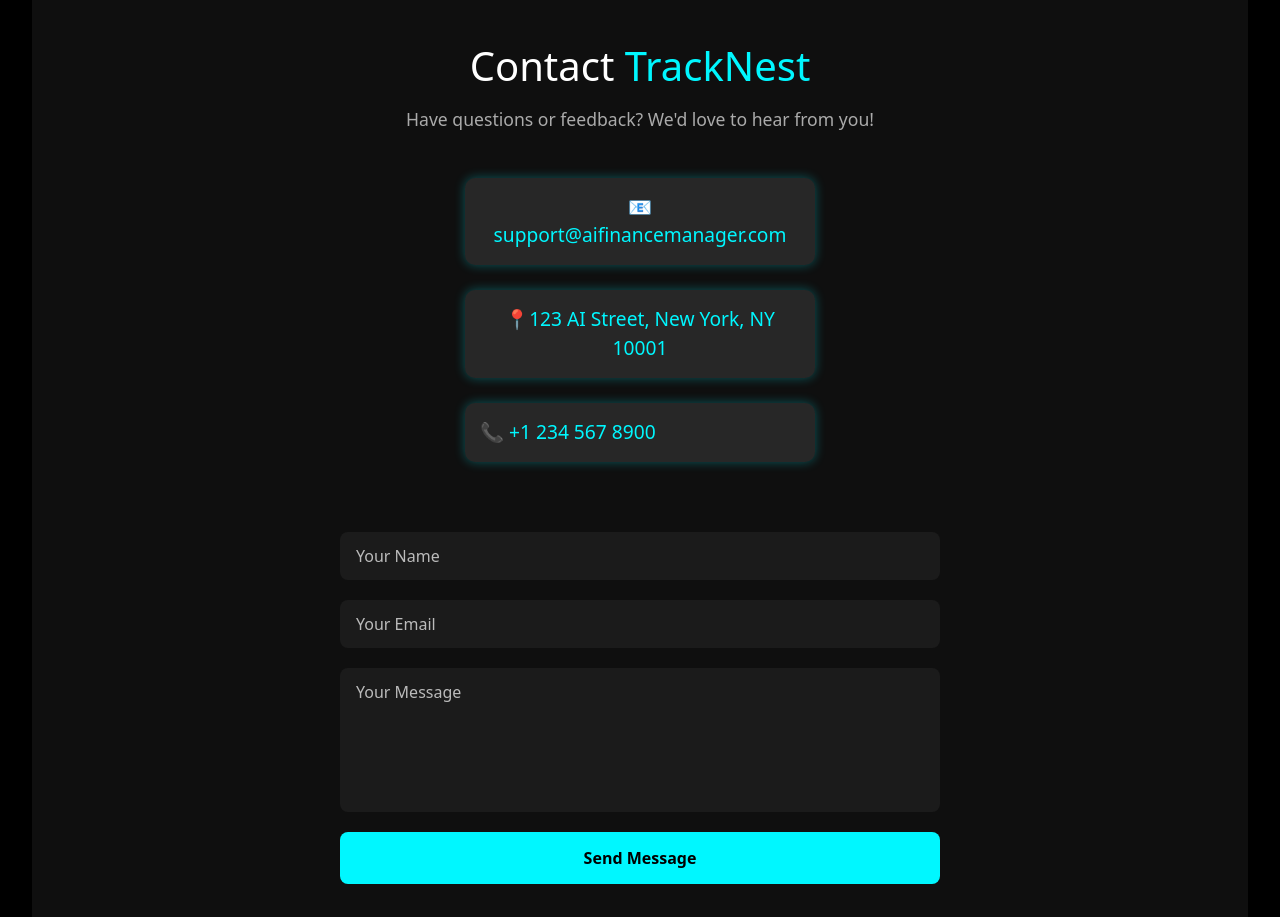
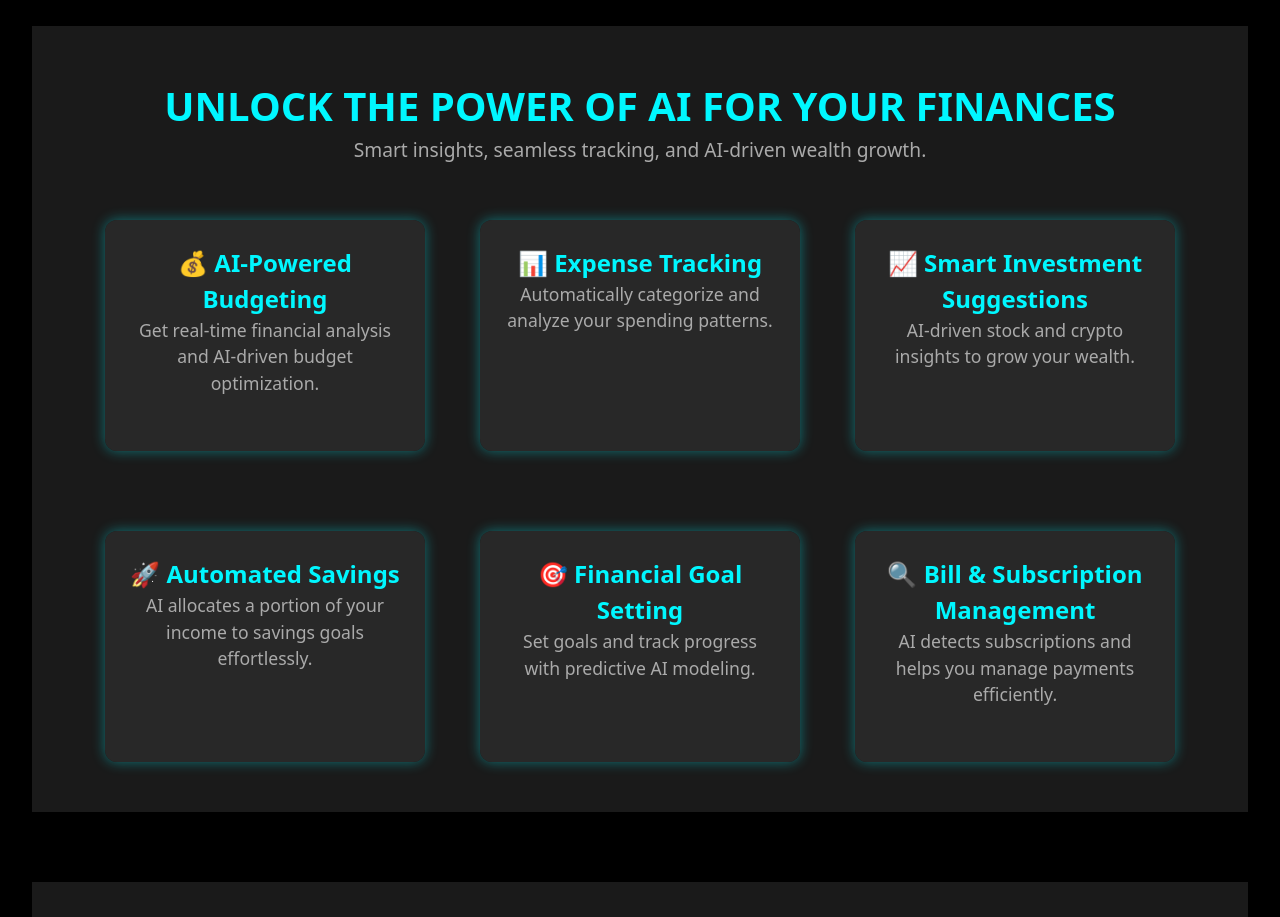
Before and after one commit to shreedharwal/Project_01_React, a React (Vite) app in the folder 01_Aifinance/: page / in a window 1280 px wide. Shown: the part 1880-2797 px from the top of the page. Built offline with nearby package versions, Linux system fonts and the light colour scheme.

Commit message:
need to see gap in features section -else updated

```diff
--- a/01_Aifinance/src/App.jsx
+++ b/01_Aifinance/src/App.jsx
@@ -2,6 +2,7 @@ import Navbar from './components/Navbar.jsx'
 import Hero from './components/Hero.jsx'
 import Footer from './components/Footer.jsx'
 import Contact from './components/Contact.jsx'
+import Features from './components/Features.jsx'
 
 
 import './App.css'
@@ -12,6 +13,7 @@ function App() {
     <div className="text-white ">
       <Navbar />
       <Hero />
+      <Features/>
       <Contact/>
       <Footer/>
     </div>
--- a/01_Aifinance/src/components/Contact.css
+++ b/01_Aifinance/src/components/Contact.css
@@ -11,6 +11,7 @@ html {
   overflow-x: hidden;
   width: 100%;
 }
+
 
 .feature-contact {
   background-color: rgba(255, 255, 255, 0.1);
@@ -71,7 +72,7 @@ html {
 
 .contact-section {
   margin-top: 70px;
-  background: #0f0f0f;
+  background: #1a1a1a;
   color: white;
   padding: 80px 20px;
   display: flex;
--- a/01_Aifinance/src/components/Contact.jsx
+++ b/01_Aifinance/src/components/Contact.jsx
@@ -8,10 +8,6 @@ const Contact = () => {
             <div className="contact-container">
                 <h2>Contact <span>TrackNest</span></h2>
                 <p>Have questions or feedback? We'd love to hear from you!</p>
-
-
-
-
 
                 <div className="features-grid-contact">
                     <div className="feature-contact">
--- /dev/null
+++ b/01_Aifinance/src/components/Features.css
@@ -0,0 +1,65 @@
+.feature-section {
+    margin-top: 140px;
+    text-align: center;
+    background-color: #1a1a1a;
+    color: #ffffff;
+    padding: 50px 20px;
+}
+
+.feature-section h1 {
+    color: #00f7ff;
+    font-size: 2.5rem;
+    font-weight: bold;
+}
+
+.feature-section p {
+    font-size: 1.2rem;
+    margin-bottom: 30px;
+    color: #aaa;
+}
+
+.features {
+    display: flex;
+    flex-wrap: wrap;
+    justify-content: center;
+    gap: 55px;
+}
+
+.feature-box {
+    background-color: rgba(42, 42, 42, 0.9);
+    border-radius: 12px;
+    margin-top: 25px;
+    /* gap: 10px; */
+    padding: 25px;
+    width: 320px;
+    box-shadow: 0 0 15px #00f7ff;
+    animation: pulseGlow 3s infinite alternate;
+    transition: transform 1s ease, box-shadow 0.3s ease;
+}
+
+.feature-box h2 {
+    color: #00f7ff;
+    font-size: 1.5rem;
+    font-weight: bold;
+}
+
+.feature-box p {
+    font-size: 1.1rem;
+}
+
+.feature-box:hover {
+    transform: scale(1.05);
+    box-shadow: 0px 0px 20px rgba(0, 247, 255, 0.8);/* Blue neon glow */
+    background-color: rgba(255, 255, 255, 0.2);
+}
+
+@media (max-width: 768px) {
+    .features {
+        flex-direction: column;
+        align-items: center;
+    }
+
+    .feature-box {
+        width: 90%;
+    }
+}
--- /dev/null
+++ b/01_Aifinance/src/components/Features.jsx
@@ -0,0 +1,43 @@
+import React from 'react';
+import './Features.css';
+
+const Features = () => {
+    return (
+        <section className="#features" id="features">
+
+            <div className="feature-section">
+                <h1>UNLOCK THE POWER OF AI FOR YOUR FINANCES</h1>
+                <p>Smart insights, seamless tracking, and AI-driven wealth growth.</p>
+                <div className="features">
+                    <div className="feature-box">
+                        <h2>💰 AI-Powered Budgeting</h2>
+                        <p>Get real-time financial analysis and AI-driven budget optimization.</p>
+                    </div>
+                    <div className="feature-box">
+                        <h2>📊 Expense Tracking</h2>
+                        <p>Automatically categorize and analyze your spending patterns.</p>
+                    </div>
+                    <div className="feature-box">
+                        <h2>📈 Smart Investment Suggestions</h2>
+                        <p>AI-driven stock and crypto insights to grow your wealth.</p>
+                    </div>
+                    <div className="feature-box">
+                        <h2>🚀 Automated Savings</h2>
+                        <p>AI allocates a portion of your income to savings goals effortlessly.</p>
+                    </div>
+                    <div className="feature-box">
+                        <h2>🎯 Financial Goal Setting</h2>
+                        <p>Set goals and track progress with predictive AI modeling.</p>
+                    </div>
+                    <div className="feature-box">
+                        <h2>🔍 Bill & Subscription Management</h2>
+                        <p>AI detects subscriptions and helps you manage payments efficiently.</p>
+                    </div>
+                </div>
+            </div>
+
+        </section>
+    );
+};
+
+export default Features;
--- a/01_Aifinance/src/components/Hero.css
+++ b/01_Aifinance/src/components/Hero.css
@@ -48,11 +48,6 @@ html {
   overflow: hidden;
 } */
 
-
-
-
-
-
 /* ✅ Background pattern layer */
 .hero-bg {
   position: absolute;
@@ -60,43 +55,29 @@ html {
   left: 0;
   width: 100%;
 
-  min-height: 40%; /* Adjust based on how much area you want */
+  min-height: 95vh;
+  /* Adjust based on how much area you want */
   background-color: #0f2027;
-  background-image: repeating-linear-gradient(
-    45deg,
-    rgba(255, 255, 255, 0.05) 0px,
-    rgba(255, 255, 255, 0.05) 8px,
-    transparent 10px,
-    transparent 20px
-  );
+  background-image: repeating-linear-gradient(45deg,
+      rgba(255, 255, 255, 0.05) 0px,
+      rgba(255, 255, 255, 0.05) 8px,
+      transparent 10px,
+      transparent 20px);
+
 }
 
-
-
-
-
-
-
-
-
-
-
-
-
-
-
-
-
-
-
-
-
-
+@media (max-width: 768px) {
+  .hero-bg {
+    height: 23%;
+    /* Adjust height for mobile */
+  }
+}
 
 .hero-content {
-  margin-top: 240px;/* Push hero content down */
+  margin-top: 240px;
+  /* Push hero content down */
   text-align: center;
-  max-width: 800px;
+  max-width: 700px;
   padding: 0 28px;
   display: flex;
   flex-direction: column;
@@ -112,7 +93,7 @@ html {
 
 .hero-content h1 span {
   color: #00f7ff;
-   transform: scale(1.05);
+  transform: scale(1.05);
   /* color: rgb(0, 247, 255); */
   /* box-shadow: 0px 0px 20px rgba(0, 247, 255, 0.8); */
   /* Blue neon glow */
@@ -135,8 +116,9 @@ html {
   text-decoration: none;
   border-radius: 5px;
   font-weight: bold;
-  transition: background-color 0.3s ease;
+  transition: background-color 1s ease, box-shadow 0.3s ease;
   animation: pulseGlow 3s infinite alternate;
+  transition: transform 1s ease;
 }
 
 .hero-btn:hover {
@@ -155,7 +137,8 @@ html {
   /* Space between cards */
   margin-top: 80px;
   text-align: center;
-  padding-top: 70px; /* Push content down */
+  padding-top: 70px;
+  /* Push content down */
 
 }
 
@@ -187,9 +170,10 @@ html {
   border-radius: 10px;
   /* font-size: 1rem; */
   color: white;
-  box-shadow: 0px 4px 6px rgba(0, 0, 0, 0.3);
-  transition: transform 0.3s ease;
+  box-shadow: 0px 4px 6px rgba(0, 0, 0, 0.3), box-shadow 0.3s ease;
+  transition: transform 1s ease;
   animation: pulseGlow 3s infinite alternate;
+  /* transition: transform 1s ease, box-shadow 0.3s ease; */
 
 }
 
@@ -202,7 +186,7 @@ html {
 }
 
 
-.feature-card h3{
+.feature-card h3 {
   font-size: 1.5rem;
   color: #00f7ff;
   font-weight: bold;
@@ -235,38 +219,40 @@ html {
 
 .features-grid {
   display: grid;
-  grid-template-columns: repeat(3, 1fr); /* 3 cards per row */
+  grid-template-columns: repeat(3, 1fr);
+  /* 3 cards per row */
   gap: 40px;
   text-align: center;
 }
 
 @media (max-width: 768px) {
   .features-grid {
-    grid-template-columns: repeat(2, 1fr); /* 2 cards per row */
+    grid-template-columns: repeat(2, 1fr);
+    /* 2 cards per row */
   }
 }
 
 @media (max-width: 480px) {
   .features-grid {
-    grid-template-columns: repeat(1, 1fr); /* 1 card per row */
+    grid-template-columns: repeat(1, 1fr);
+    /* 1 card per row */
   }
 }
 
 
 
 .hero-benefit {
-  /* display: grid; */
-  grid-template-columns: repeat(3, 1fr);
-  /* 3 cards per row */
-  gap: 40px;
-  /* Space between cards */
+  grid-template-columns: repeat(3, 1fr);/* 3 cards per row */
+  gap: 40px;/* Space between cards */
+  /* background: #1a1a1a; */
+  /* min-height: 1200px; */
   margin-top: 80px;
   text-align: center;
-  padding-top: 70px; /* Push content down */
+  padding-top: 70px;/* Push content down */
 
 }
 
-.hero-benefit h1{
+.hero-benefit h1 {
   font-size: 2.7rem;
   margin-bottom: 20px;
 
@@ -300,9 +286,10 @@ html {
   border-radius: 10px;
   font-size: 1.2rem;
   color: white;
-  box-shadow: 0px 4px 6px rgba(0, 0, 0, 0.3);
-  transition: transform 0.3s ease;
+  box-shadow: 0px 4px 6px rgba(0, 0, 0, 0.3), box-shadow 0.3s ease;
+  transition: transform 1s ease;
   animation: pulseGlow 3s infinite alternate;
+  /* transition: transform 1s ease, box-shadow 0.3s ease; */
 
 }
 
@@ -313,6 +300,7 @@ html {
   box-shadow: 0px 0px 20px rgba(0, 247, 255, 0.8);
   /* Blue neon glow */
   background-color: rgba(255, 255, 255, 0.2);
+
 }
 
 @media (max-width: 768px) {
@@ -341,13 +329,14 @@ html {
 
 .features-grid-benefit {
   display: grid;
-  grid-template-columns: repeat(3, 1fr); /* 3 cards per row */
+  grid-template-columns: repeat(3, 1fr);
+  /* 3 cards per row */
   gap: 40px;
   text-align: center;
 }
 
 
-.feature-card-benefit h3{
+.feature-card-benefit h3 {
   font-size: 1.5rem;
   color: #00f7ff;
   font-weight: bold;
@@ -355,12 +344,14 @@ html {
 
 @media (max-width: 768px) {
   .features-grid-benefit {
-    grid-template-columns: repeat(2, 1fr); /* 2 cards per row */
+    grid-template-columns: repeat(2, 1fr);
+    /* 2 cards per row */
   }
 }
 
 @media (max-width: 480px) {
   .features-grid-benefit {
-    grid-template-columns: repeat(1, 1fr); /* 1 card per row */
+    grid-template-columns: repeat(1, 1fr);
+    /* 1 card per row */
   }
 }
```
Also changed, not shown: 01_Aifinance/src/components/Hero.jsx (+0 -17 lines).
